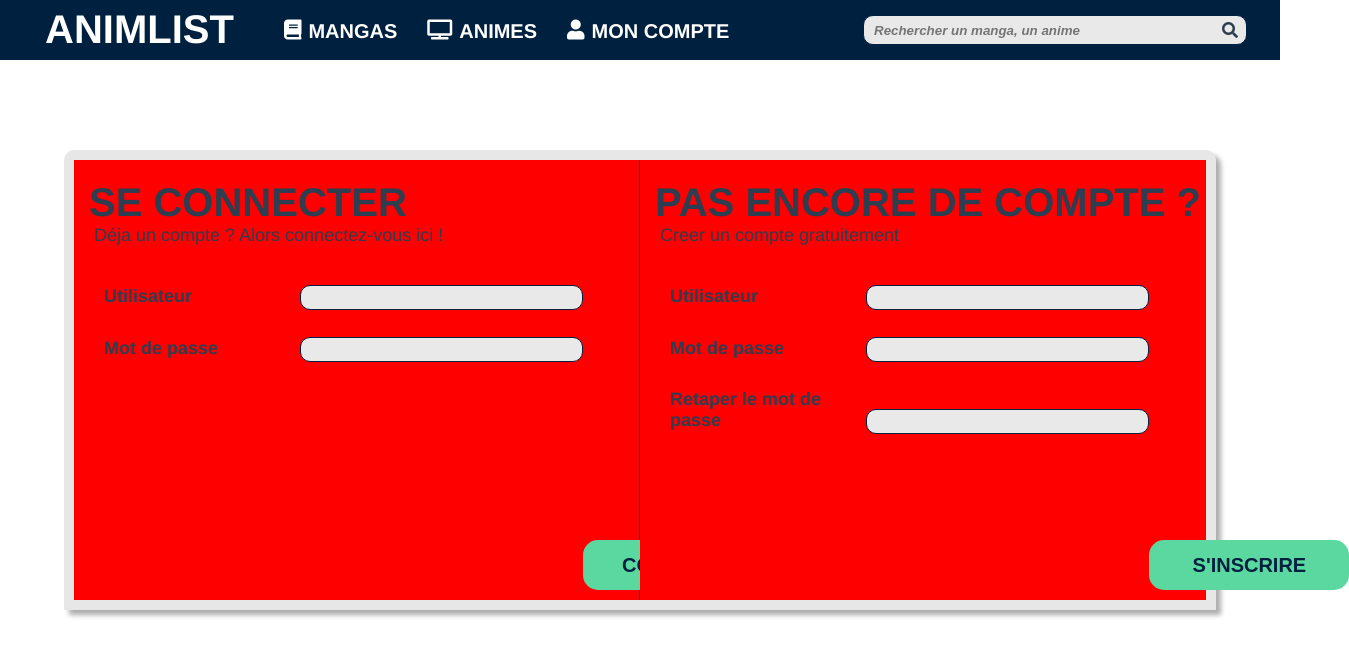
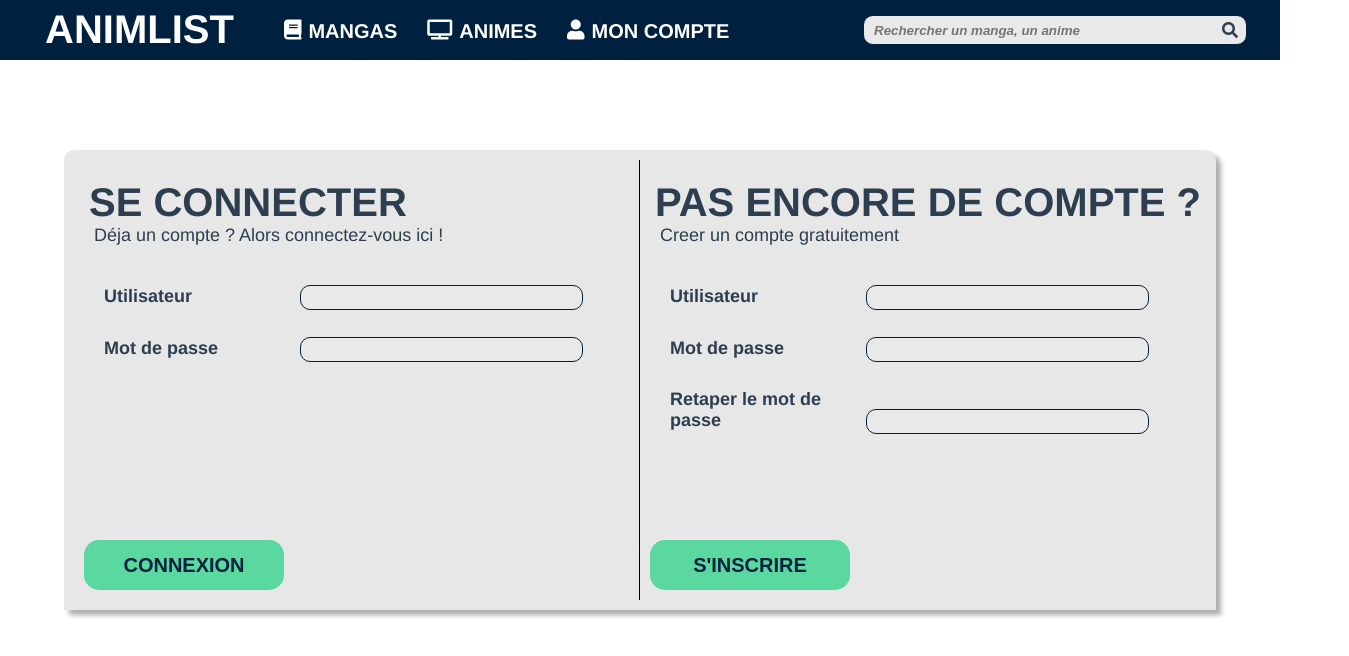
Before and after one commit to JulienKEIFF/AnimList, a Vue app: page /login in a window 1280 px wide. Shown: the top 656 px of the page, 1349 px wide, since content can reach past the window. Built offline with nearby package versions, Linux system fonts and the light colour scheme; no server answers.

Commit message:
fix(account):Fix button position for login and register

```diff
--- a/src/views/Login.vue
+++ b/src/views/Login.vue
@@ -149,7 +149,6 @@ export default {
     .section{
       width: 50%;
       height: 55vh;
-      background-color: red;
       &:first-of-type{
         border-right: solid 1px black;
       }
@@ -162,6 +161,7 @@ export default {
     }
     button{
       position: absolute;
+      left: 10px;
       bottom: 10px;
       width: 200px;
       height: 50px;
```
